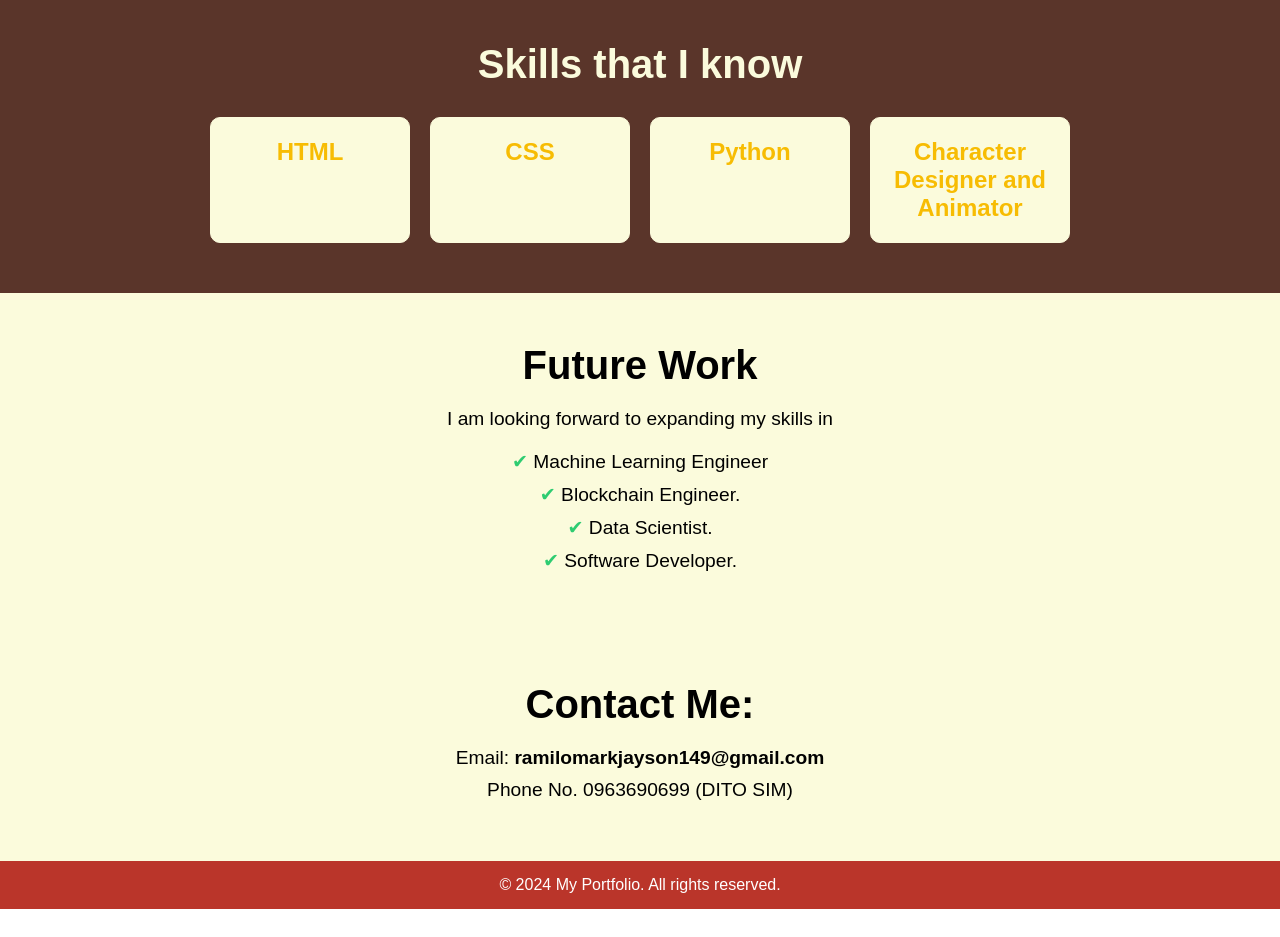
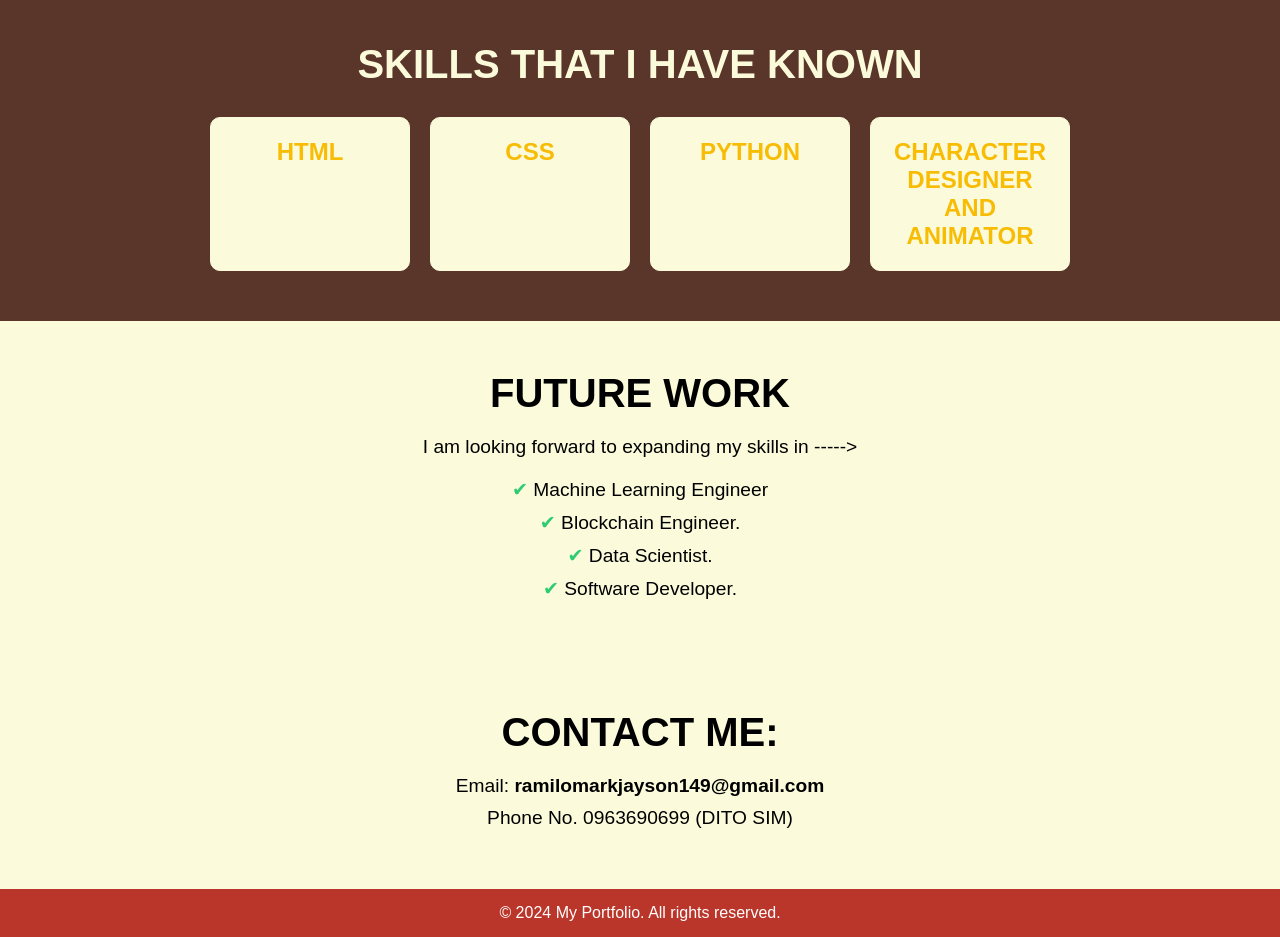
Before and after one commit to shampooday/Hands-On-Finals-ni-Ramilo, a plain HTML site: page index.html in a window 1280 px wide. Shown: the part 1200-2137 px from the top of the page. Before the commit the page ends 2109 px from the top, so only its background shows below. Drawn offline with Linux system fonts and the light colour scheme.

Commit message:
index.html

```diff
--- a/index.html
+++ b/index.html
@@ -29,7 +29,7 @@
         <div class="hero-container">
             <div class="hero-text">
                 <h1>Hello, I'm a <span class="highlight">Mark Jayson D. Ramilo</span>.</h1>
-                <p>Welcome to my portfolio! I am a dedicated Web Designer and IT electrician, passionate about crafting visually striking and functional designs while providing reliable technical solutions. My mission is to merge creativity with technical expertise to deliver seamless user experiences. Let’s build something incredible together!
+                <p>Welcome to my portfolio! I am a dedicated Web Designer and IT Electrician, passionate about crafting visually striking and functional designs while providing reliable technical solutions. My mission is to merge creativity with technical expertise to deliver seamless user experiences. Let’s build something incredible together!
 
 
                 </p>
@@ -60,7 +60,7 @@
     </section>
 
     <section id="skills">
-        <h2> Skills that I know</h2>
+        <h2> SKILLS THAT I HAVE KNOWN</h2>
         <div class="skills-container">
             <div class="skill">
                 <h3>HTML</h3>
@@ -69,18 +69,18 @@
                 <h3>CSS</h3>
             </div>
             <div class="skill">
-                <h3>Python</h3>
+                <h3>PYTHON</h3>
             </div>
             <div class="skill">
-                <h3>Character Designer and Animator</h3>
+                <h3>CHARACTER DESIGNER AND ANIMATOR</h3>
             </div>
         </div>
     </section>
 
 
     <section id="future-work">
-        <h2>Future Work</h2>
-        <p>I am looking forward to expanding my skills in </p>
+        <h2>FUTURE WORK</h2>
+        <p>I am looking forward to expanding my skills in -----> </p>
         <ul>
             <li>Machine Learning Engineer</li>
             <li>Blockchain Engineer.</li>
@@ -91,7 +91,7 @@
     </section>
 
     <section id="contact">
-        <h2>Contact Me: </h2>
+        <h2>CONTACT ME: </h2>
         <p>Email: <a href="https://mail.google.com/mail/u/0/#inbox">ramilomarkjayson149@gmail.com</a></p>
         <p>Phone No. 0963690699 (DITO SIM)</p>
     </section>
```
